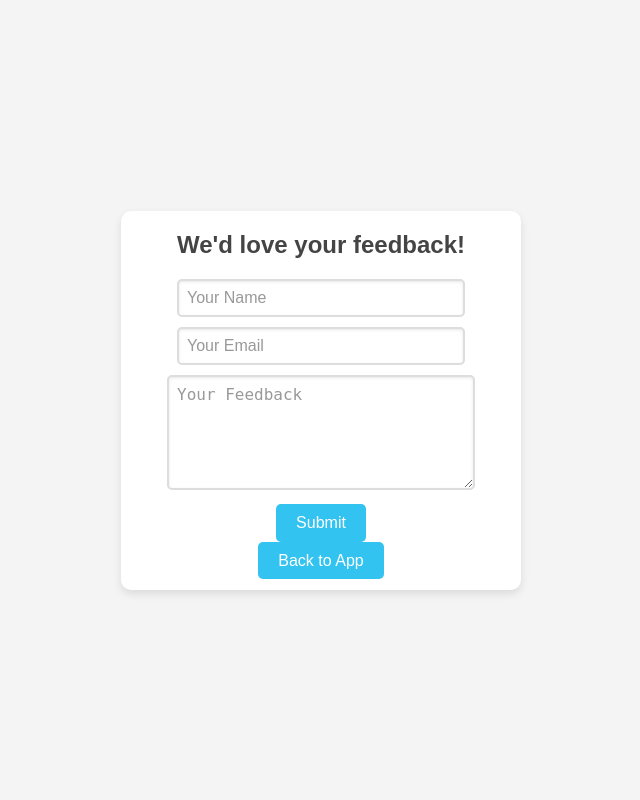
After one commit to michael-code-playground/restaurant-picker, a Flask app: page /feedback in a window 1280 px wide. The commit adds this page. Shown: the whole page, without its empty margins (319-959 px from the left). Run offline with Flask 3, Linux system fonts and the light colour scheme.

Commit message:
add contact form

```diff
--- a/main.py
+++ b/main.py
@@ -4,6 +4,10 @@ import random
 from write_cells import *
 from flask import Flask, render_template, request
 from validate import *
+from email.mime.text import MIMEText
+from email.mime.multipart import MIMEMultipart
+import os
+import smtplib
 app = Flask(__name__)
 
 @app.route("/")
@@ -31,11 +35,56 @@ def main():
         if suggestion is not None:
             result = validate(suggestion)
             print(result)
+
+            subject = "User's suggestion"
+            body = f"User's suggestion: {suggestion}"
+            recipient = os.getenv('recipient')
+            send_email(subject, body, recipient)
             return render_template('index.html', restaurant = random_value, result = result)
     except:
         pass
 
     return render_template('index.html', restaurant = random_value, result = "")
 
+def send_email(subject, body, to_email):
+    from_email = os.getenv('email')
+    password = os.getenv('email_pass')
+
+    msg = MIMEMultipart()
+    msg['From'] = from_email
+    msg['To'] = to_email
+    msg['Subject'] = subject
+    msg.attach(MIMEText(body, 'plain'))
+
+    # Connect to Gmail's SMTP server
+    with smtplib.SMTP_SSL("smtp.gmail.com", 465) as server:
+
+        server.login(from_email, password)
+        server.sendmail(from_email, to_email, msg.as_string())
+
+@app.route("/feedback", methods=["GET", "POST"])
+def contact():
+    confirmation = None
+    if request.method == "POST":
+        # Collect data from the form
+        name = request.form["name"]
+        email = request.form["email"]
+        feedback = request.form["feedback"]
+
+        # Format the email body
+        subject = "Contact Form Submission"
+        body = f"Name: {name}\nEmail: {email}\nMessage: {feedback}"
+        recipient = os.getenv('recipient')
+        # Send email
+        send_email(subject, body, recipient)
+
+        # Return a confirmation message
+        confirmation="Thank you for your message! We will get back to you soon."
+
+    # For GET request, just render the contact form
+    return render_template("feedback.html", confirmation = confirmation)
+
+
+
 if __name__ == "__main__":
     app.run(host="127.0.0.1", port=8080, debug=True)
--- a/static/styles.css
+++ b/static/styles.css
@@ -103,3 +103,28 @@ p {
 a {
     text-decoration: none;
 }
+
+.feedback-link {
+    position: absolute;
+    bottom: 20px;
+    /*right: 20px;*/
+    left: 20px;
+    font-size: 14px;
+    color: #33C3F0;
+    background-color: #fff;
+    padding: 5px 10px;
+    border: 1px solid #33C3F0;
+    border-radius: 5px;
+    box-shadow: 0 2px 5px rgba(0, 0, 0, 0.1);
+    transition: background-color 0.3s;
+}
+
+.feedback-link a {
+    color: #33C3F0;
+    text-decoration: none;
+}
+
+.feedback-link:hover {
+    background-color: #1EAEDB;
+    color: #fff;
+}
--- /dev/null
+++ b/templates/feedback.html
@@ -0,0 +1,24 @@
+<!DOCTYPE html>
+<html lang="en">
+<head>
+    <meta charset="UTF-8">
+    <meta name="viewport" content="width=device-width, initial-scale=1.0">
+    <title>Feedback</title>
+    <link rel="stylesheet" href="/static/styles.css">
+</head>
+<body>
+    <div class="container">
+        {% if confirmation %}
+        <p style="color: green;">{{ confirmation }}</p>
+        {% endif %}
+        <h1>We'd love your feedback!</h1>
+        <form action="/feedback" method="post">
+            <input type="text" name="name" class="suggestion-input" placeholder="Your Name" required>
+            <input type="email" name="email" class="suggestion-input" placeholder="Your Email" required>
+            <textarea name="feedback" class="suggestion-input" placeholder="Your Feedback" rows="5" required></textarea>
+            <button type="submit" class="button">Submit</button>
+        </form>
+        <a href="/" class="button">Back to App</a>
+    </div>
+</body>
+</html>
--- a/templates/index.html
+++ b/templates/index.html
@@ -32,6 +32,12 @@
         </form>
     </div>
 
+    <div class="feedback-link">
+        <a href="/feedback" target="_blank">Leave Feedback</a>
+    </div>
+
+
+
 
 </body>
 </html>
```
Also changed, not shown: 1 other file.
